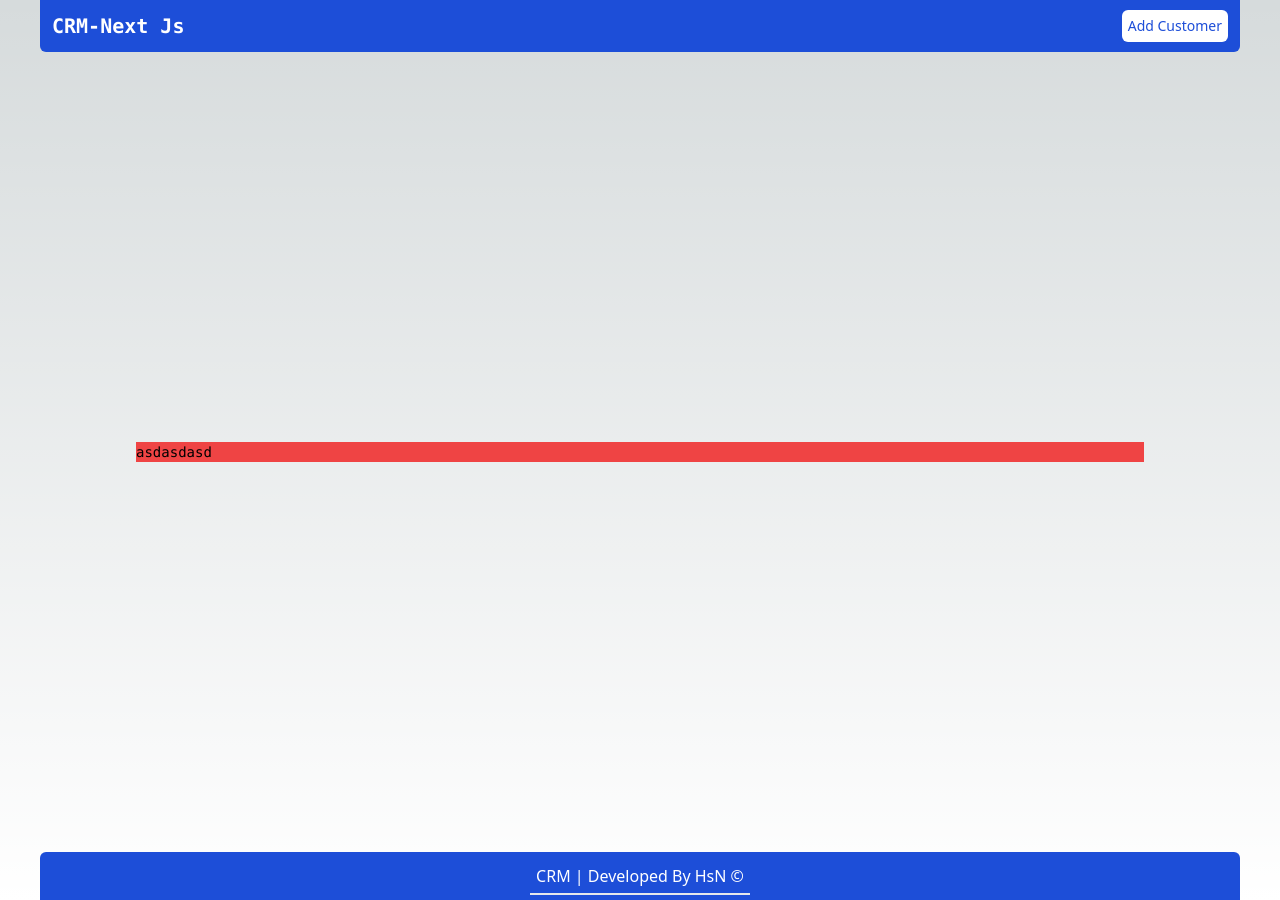
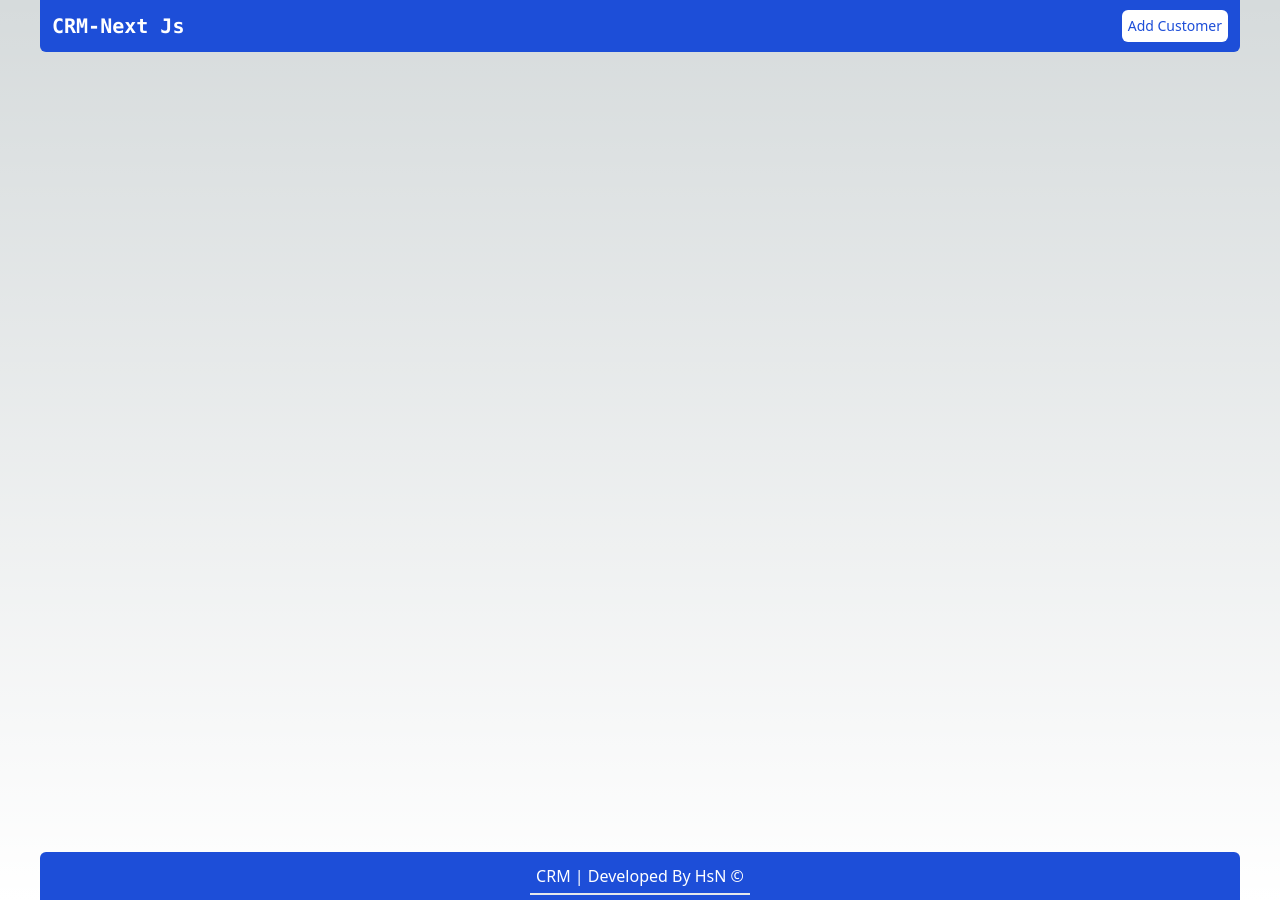
Before and after one commit to hasanashrafi/crm-next, a Next.js app: page / in a window 1280 px wide. Built offline with nearby package versions, Linux system fonts and the light colour scheme.

Commit message:
edit styles

```diff
--- a/pages/index.js
+++ b/pages/index.js
@@ -4,8 +4,8 @@
 export default function Home() {
   return (
     <main className={`flex min-h-screen flex-col items-center justify-around p-24`} >
-      <div className="bg-red-500 z-10 max-w-5xl w-full items-center justify-between font-mono text-sm lg:flex">
-        asdasdasd
+      <div className=" z-10 max-w-5xl w-full items-center justify-between font-mono text-sm lg:flex">
+
       </div>
 
     </main>
```
